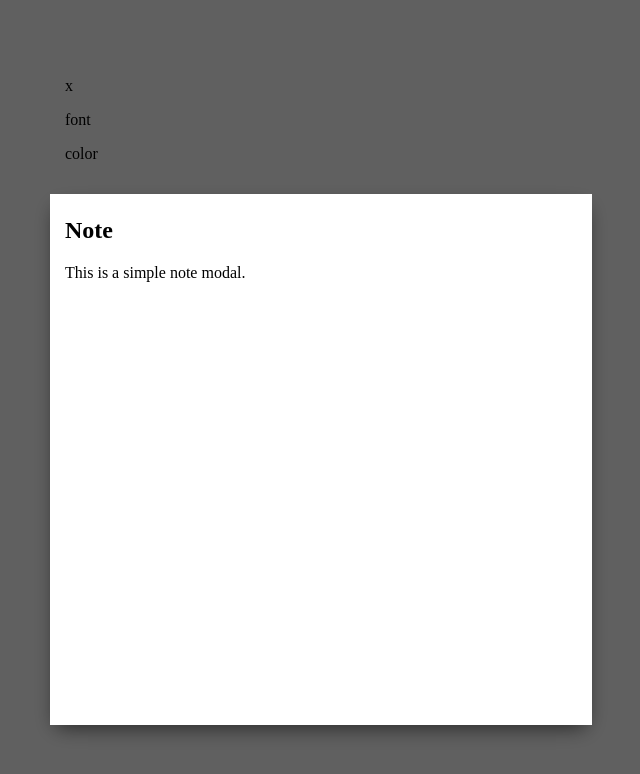
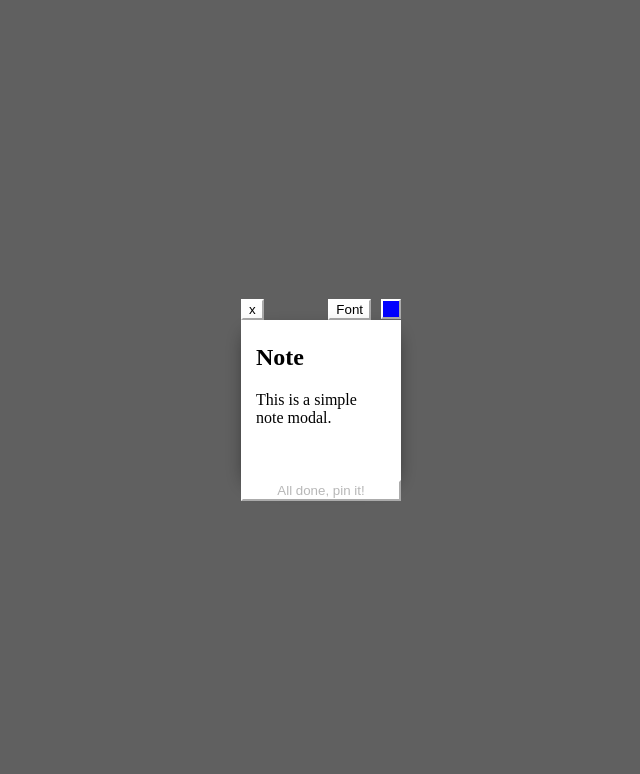
Before and after one commit to jmscshipp/birthday-board, a Next.js app: page / in a window 1280 px wide. Shown: the top 774 px of the page, without its empty margins (319-959 px from the left). Built offline with nearby package versions, Linux system fonts and the light colour scheme.

Commit message:
switching to border boxes

```diff
--- a/src/app/page.tsx
+++ b/src/app/page.tsx
@@ -72,7 +72,6 @@ const testData: BoardItem[] = [
 
 export default function Home() {
     return <NoteModal isOpen={true} onClose={() => {}}></NoteModal>;
-
     return (
         <div className={styles.page}>
             <div className={styles.title}>
--- a/src/components/Note/Note.module.css
+++ b/src/components/Note/Note.module.css
@@ -1,6 +1,7 @@
 .container {
     background-color: white;
-    width: 40vw;
+    box-sizing: border-box;
+    width: 160px;
     aspect-ratio: 1 / 1;
     padding: 4px 15px 15px 15px;
     margin: 15px;
--- a/src/components/NoteModal/NoteModal.module.css
+++ b/src/components/NoteModal/NoteModal.module.css
@@ -11,21 +11,32 @@
     background-color: rgba(0, 0, 0, 0.623);
 }
 
+.modal {
+    display: flex;
+    flex-direction: column;
+    justify-content: center;
+    box-sizing: border-box;
+    width: 160px;
+}
+
 .noteContainer {
     background-color: white;
-    width: 40vw;
+    box-sizing: border-box;
+    width: 100%;
     aspect-ratio: 1 / 1;
     padding: 4px 15px 15px 15px;
-    margin: 15px;
     box-shadow: 0 8px 20px -6px rgba(0, 0, 0, 0.623);
 }
 
 .header {
-    width: 40vw;
-    flex-direction: column;
+    width: 100%;
+    display: flex;
+    justify-content: space-between;
 }
 
 .settings {
+    display: flex;
+    gap: 10px;
 }
 
 .noteInputArea {
@@ -35,13 +46,27 @@
 }
 
 .colorChangeButton {
+    width: 20px;
+    height: 20px;
+    background-color: blue;
+    border: 2px solid white;
+    border-style: outset;
 }
 
 .fontChangeButton {
+    background-color: white;
+    border: 2px solid white;
+    border-style: outset;
 }
 
 .exitButton {
+    background-color: white;
+    border: 2px solid white;
+    border-style: outset;
 }
 
 .pinButton {
+    background-color: white;
+    border: 2px solid white;
+    border-style: outset;
 }
--- a/src/components/NoteModal/NoteModal.tsx
+++ b/src/components/NoteModal/NoteModal.tsx
@@ -10,17 +10,22 @@ export default function NoteModal({ isOpen, onClose }: NoteModalProps) {
 
     return (
         <div className={styles.background}>
+            <div className={styles.modal}>
                 <div className={styles.header}>
-                <p>x</p>
+                    <button className={styles.exitButton}>x</button>
                     <div className={styles.settings}>
-                    <p>font</p>
-                    <p>color</p>
+                        <button className={styles.fontChangeButton}>Font</button>
+                        <button className={styles.colorChangeButton}></button>
                     </div>
                 </div>
                 <div className={styles.noteContainer}>
                     <h2>Note</h2>
                     <p>This is a simple note modal.</p>
                 </div>
+                <button className={styles.pinButton} disabled={true}>
+                    All done, pin it!
+                </button>
+            </div>
         </div>
     );
 }
--- a/src/components/PictureModal/PictureModal.module.css
+++ /dev/null
@@ -1,20 +0,0 @@
-.noteContainer {
-}
-
-.noteInputArea {
-}
-
-.senderInputArea {
-}
-
-.colorChangeButton {
-}
-
-.fontChangeButton {
-}
-
-.exitButton {
-}
-
-.pinButton {
-}
```
Lines whose indentation alone changed are shown as unchanged.
